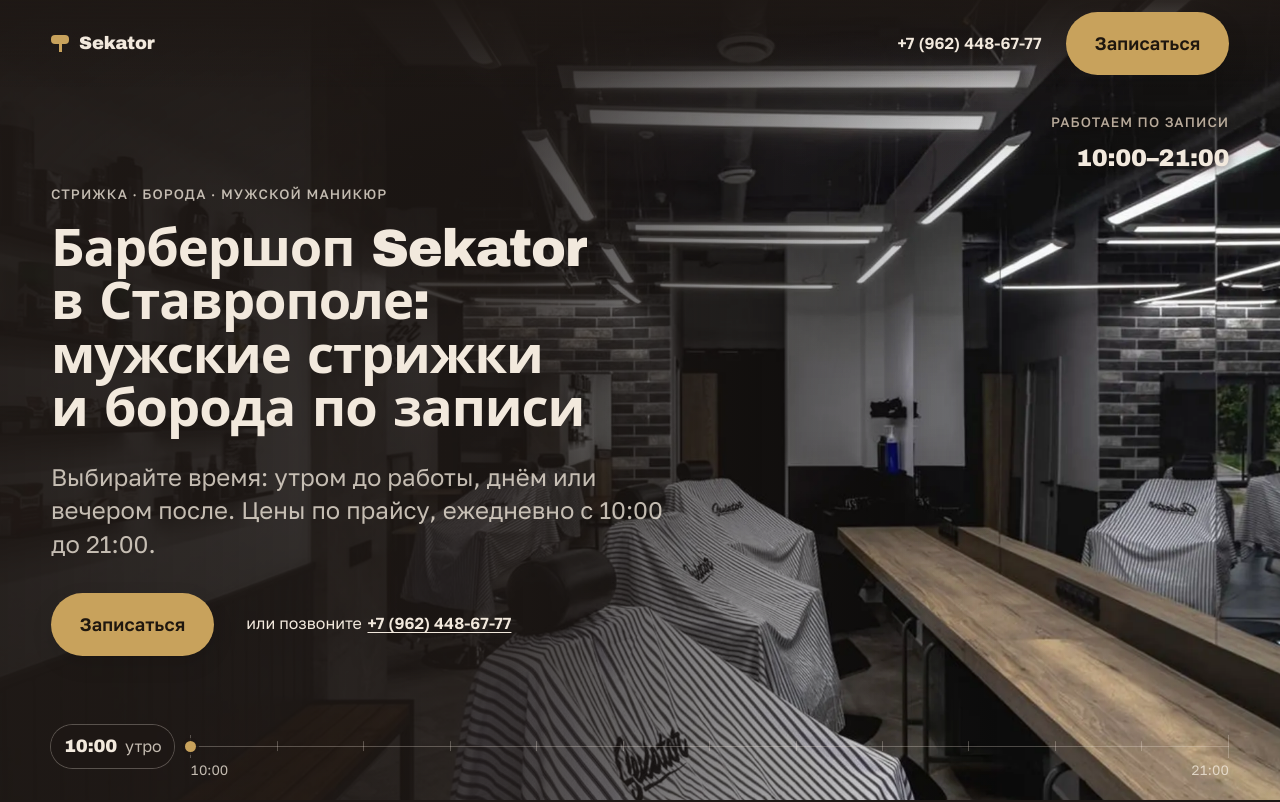
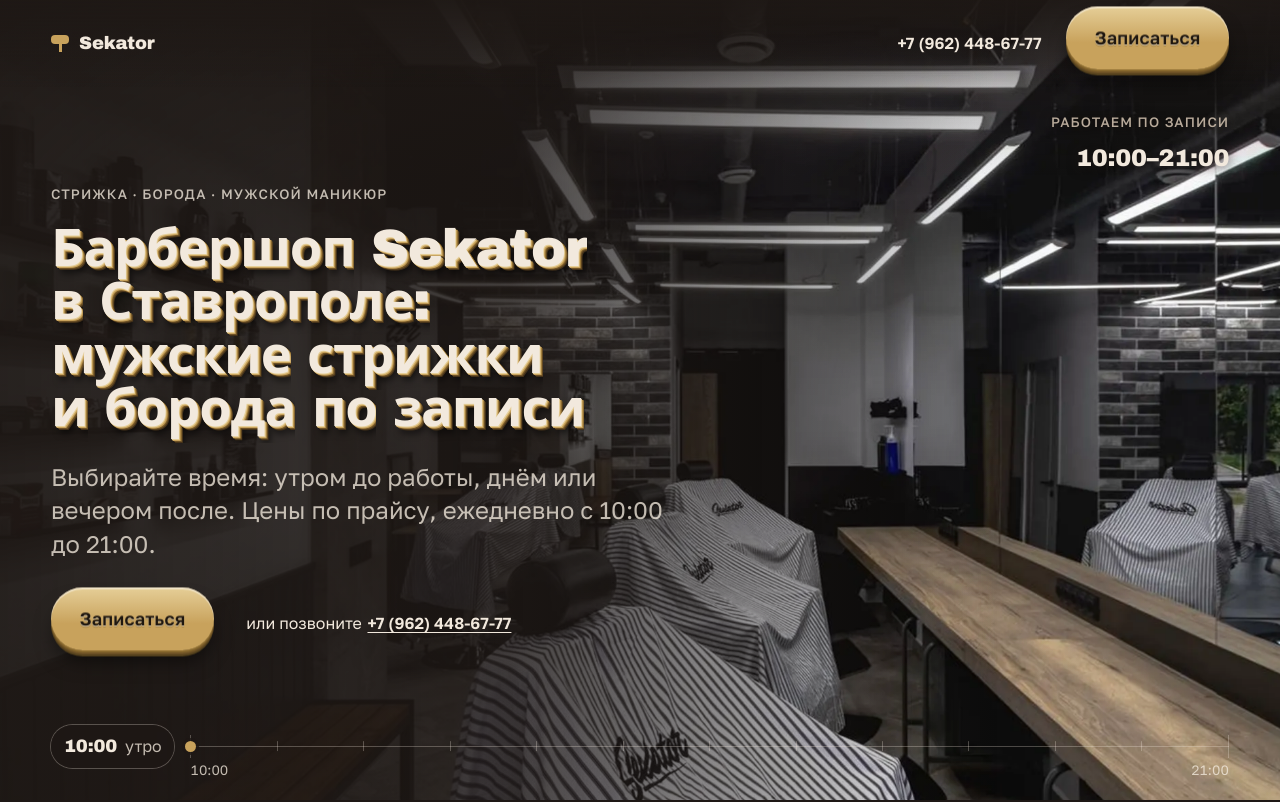
Before and after one commit to andreikovalev68/sekator-stavropol-kino, a plain HTML site: page index.html in a window 1280 px wide. Shown: the top 802 px of the page. Drawn offline with Linux system fonts and the light colour scheme; a web font is replaced by a local one.

Commit message:
Заголовок и кнопки в 3D

```diff
--- a/index.html
+++ b/index.html
@@ -333,6 +333,21 @@
     .close__meta b { font-size: .9375rem; }
     .foot__more { display: none; }
   }
+
+  /* Правило Андрея (навык zagolovok-3d): H1 жирный в 3D, кнопки объёмные с бликом. Палитра Б. */
+  .hero__copy .v-display { font-weight: 800; color: #f2e9dd;
+    text-shadow: .015em .015em 0 #e6cf98, .03em .03em 0 #c8a25c, .045em .045em 0 #9c7a3a, .06em .06em 0 #6e5226, .075em .075em 0 #45321a, .1em .14em .14em rgba(0,0,0,.6); }
+  .v-page a.v-btn { position: relative; overflow: hidden; font-weight: 800; border: 0; color: #1f170f;
+    background: linear-gradient(180deg, #e6cf98 0%, #c8a25c 58%);
+    box-shadow: inset 0 2px 0 rgba(255,255,255,.45), 0 2px 0 #8a6a2e, 0 4px 0 #6e5226, 0 6px 0 #53401d, 0 14px 20px -4px rgba(0,0,0,.55);
+    text-shadow: 0 1px 0 rgba(255,255,255,.55), 0 2px 0 rgba(138,106,46,.5);
+    translate: 0 -4px; animation: k3-bob 2.6s ease-in-out infinite; }
+  .v-page a.v-btn::after { content: ''; position: absolute; inset: 0; pointer-events: none;
+    background: linear-gradient(110deg, transparent 30%, rgba(255,255,255,.6) 50%, transparent 70%); transform: translateX(-130%); animation: k3-wave 2.6s ease-in-out infinite; }
+  .v-page a.v-btn:hover { animation-play-state: paused; translate: 0 -1px; }
+  @keyframes k3-wave { 0% { transform: translateX(-130%); } 55%, 100% { transform: translateX(130%); } }
+  @keyframes k3-bob { 0%, 100% { translate: 0 -4px; } 50% { translate: 0 -6px; } }
+  @media (prefers-reduced-motion: reduce) { .v-page a.v-btn { animation: none; } .v-page a.v-btn::after { animation: none; display: none; } }
 </style>
 </head>
 <body>
```
